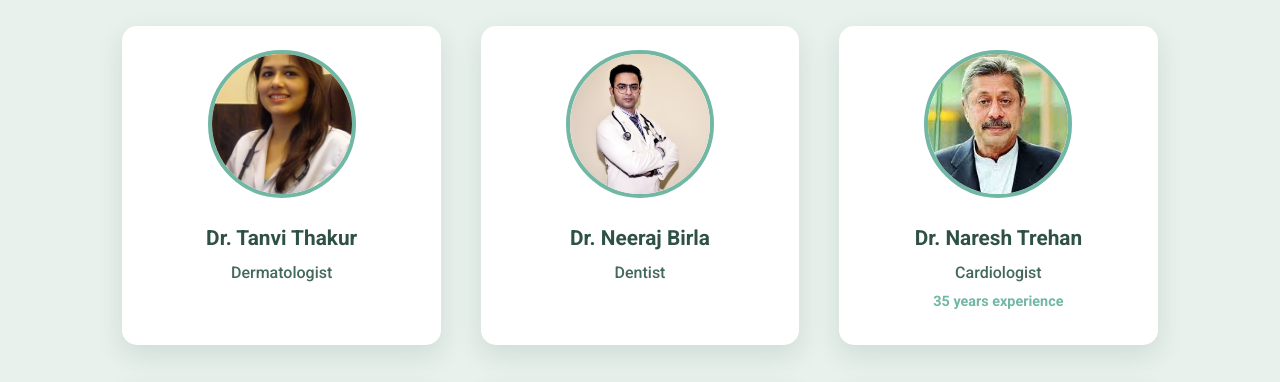
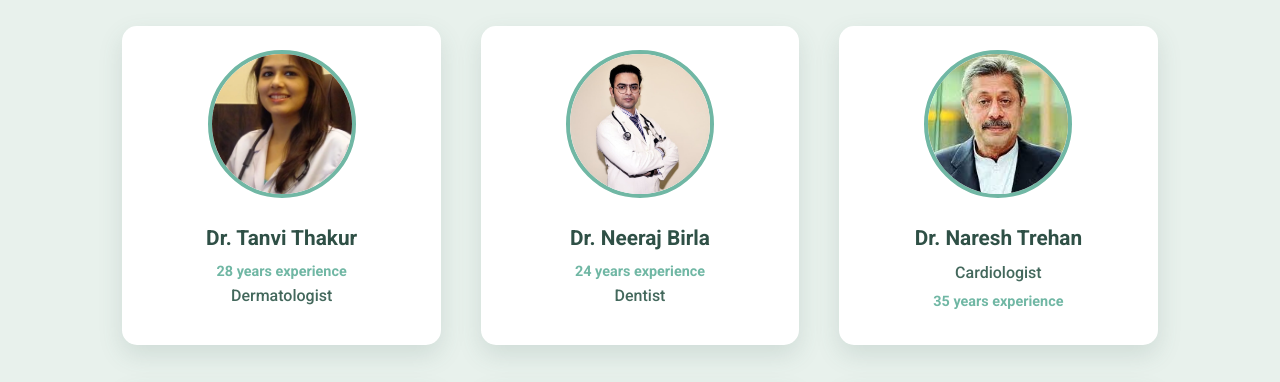
Before and after one commit to RishitVerma31/hospital_ap, a plain HTML site: page join.html in a window 1280 px wide. Shown: the part 1298-1680 px from the top of the page. Drawn offline with Linux system fonts and the light colour scheme.

Commit message:
Update join us page_2410990679

```diff
--- a/join.html
+++ b/join.html
@@ -67,6 +67,7 @@
           <div class="team-member">
             <img src="derma tanvi.webp" alt="Dr Tanvi Thakur">
             <h3>Dr. Tanvi Thakur</h3>
+            <p><small>28 years experience</small></p>
             <p>Dermatologist</p>
           </div>
 
@@ -74,6 +75,7 @@
           <div class="team-member">
             <img src="dentist neeraj.png" alt="Dr Neeraj Birla">
             <h3>Dr. Neeraj Birla</h3>
+            <p><small>24 years experience</small></p>
             <p>Dentist</p>
           </div>
 
```
